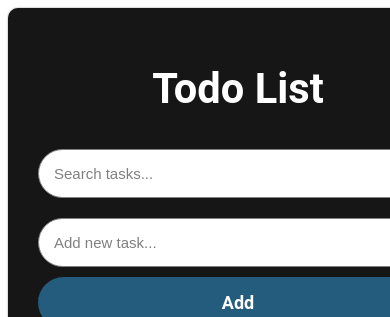
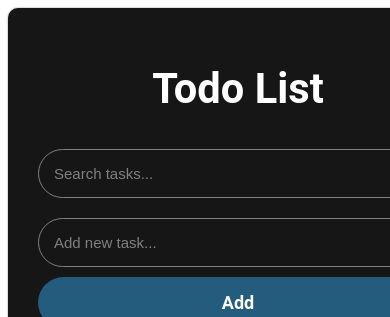
Before and after one commit to HemanthHamu/todo-list-frontend, a React (Vite) app: page / in a window 390 px wide. Shown: the top 317 px of the page. Built offline with nearby package versions, Linux system fonts and the light colour scheme; no server answers.

Commit message:
modified

```diff
--- a/src/styles/task.css
+++ b/src/styles/task.css
@@ -63,4 +63,8 @@
         border: none;
         color: #fff;
     }
+    input{
+        background-color: #171616;
+        color: #fff;
+    }
 }
```
